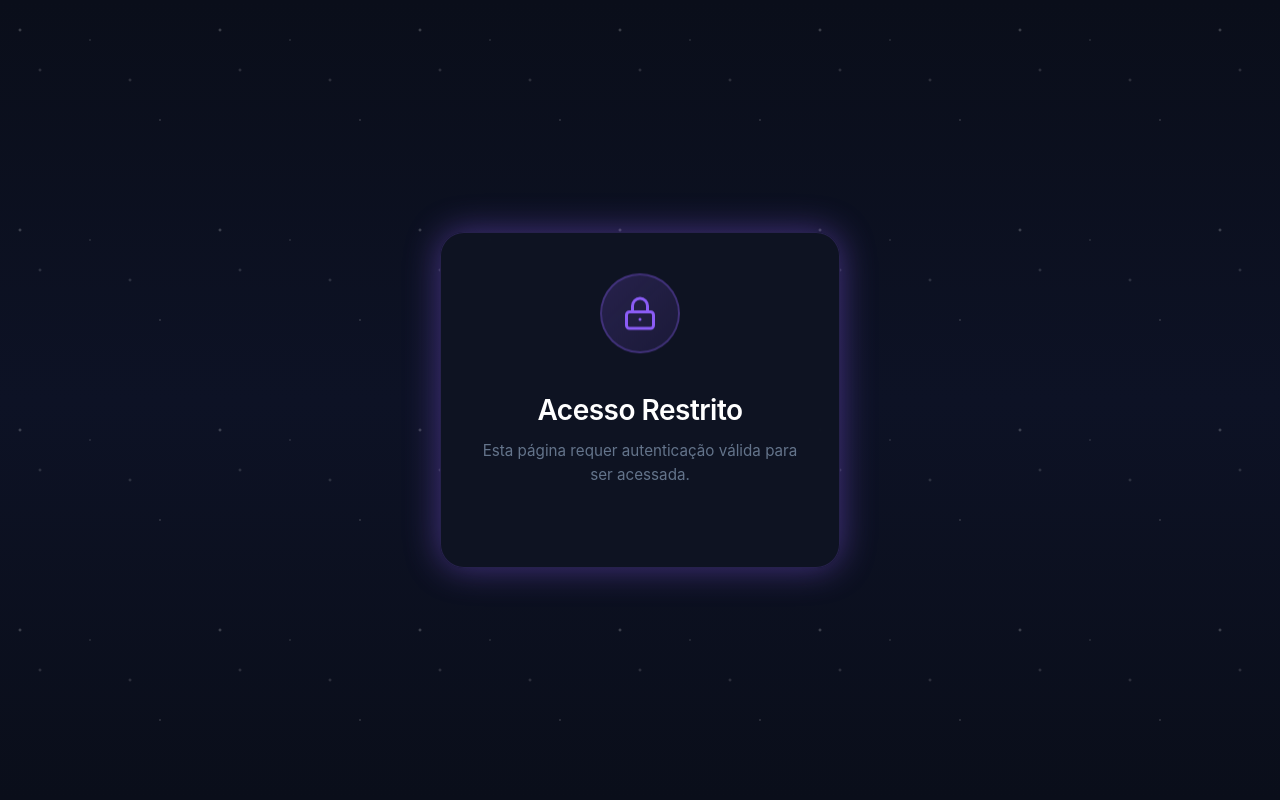
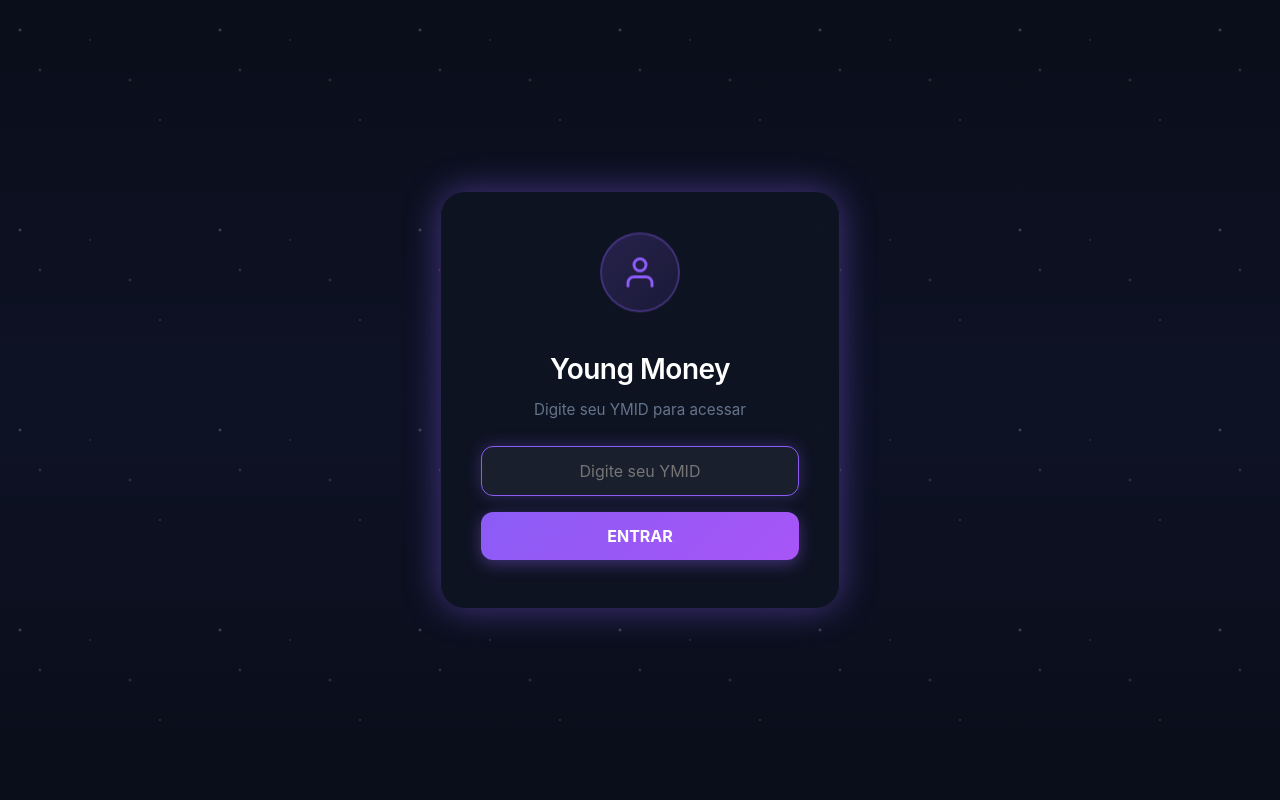
Before and after one commit to Carlos20473736/script, a website: page public/index.html in a window 1280 px wide. Shown: the top 800 px of the page. Drawn offline with Linux system fonts and the light colour scheme.

Commit message:
Trocar tela de bloqueio por campo de input YMID

```diff
--- a/public/index.html
+++ b/public/index.html
@@ -1709,16 +1709,12 @@
                 from { opacity: 0; transform: scale(0.95); }
                 to { opacity: 1; transform: scale(1); }
             }
-            @keyframes marquee {
-                0% { transform: translateX(100%); }
-                100% { transform: translateX(-100%); }
-            }
         `;
         document.head.appendChild(style);
 
-        // Criar tela de bloqueio
-        const blockedScreen = document.createElement('div');
-        blockedScreen.style.cssText = `
+        // Criar tela de LOGIN com campo de YMID
+        const loginScreen = document.createElement('div');
+        loginScreen.style.cssText = `
             position: fixed;
             top: 0;
             left: 0;
@@ -1733,7 +1729,7 @@
             overflow: hidden;
         `;
 
-        blockedScreen.innerHTML = `
+        loginScreen.innerHTML = `
             <!-- Estrelas de fundo -->
             <div style="
                 position: absolute;
@@ -1764,7 +1760,7 @@
                 animation: fadeIn 0.5s ease-out, pulse-glow 3s ease-in-out infinite;
                 position: relative;
             ">
-                <!-- Ícone de cadeado -->
+                <!-- Ícone -->
                 <div style="
                     width: 80px;
                     height: 80px;
@@ -1778,9 +1774,8 @@
                     animation: float 3s ease-in-out infinite;
                 ">
                     <svg width="36" height="36" viewBox="0 0 24 24" fill="none" xmlns="http://www.w3.org/2000/svg">
-                        <path d="M19 11H5C3.89543 11 3 11.8954 3 13V20C3 21.1046 3.89543 22 5 22H19C20.1046 22 21 21.1046 21 20V13C21 11.8954 20.1046 11 19 11Z" stroke="#8b5cf6" stroke-width="2" stroke-linecap="round" stroke-linejoin="round"/>
-                        <path d="M7 11V7C7 5.67392 7.52678 4.40215 8.46447 3.46447C9.40215 2.52678 10.6739 2 12 2C13.3261 2 14.5979 2.52678 15.5355 3.46447C16.4732 4.40215 17 5.67392 17 7V11" stroke="#8b5cf6" stroke-width="2" stroke-linecap="round" stroke-linejoin="round"/>
-                        <circle cx="12" cy="16" r="1" fill="#8b5cf6"/>
+                        <path d="M20 21v-2a4 4 0 0 0-4-4H8a4 4 0 0 0-4 4v2" stroke="#8b5cf6" stroke-width="2" stroke-linecap="round" stroke-linejoin="round"/>
+                        <circle cx="12" cy="7" r="4" stroke="#8b5cf6" stroke-width="2" stroke-linecap="round" stroke-linejoin="round"/>
                     </svg>
                 </div>
 
@@ -1792,22 +1787,78 @@
                     font-weight: 600;
                     font-family: 'Inter', -apple-system, BlinkMacSystemFont, sans-serif;
                     letter-spacing: -0.5px;
-                ">Acesso Restrito</h1>
+                ">Young Money</h1>
 
                 <!-- Subtítulo -->
                 <p style="
-                    margin: 0 0 2rem 0;
+                    margin: 0 0 1.5rem 0;
                     color: #64748b;
                     font-size: 0.95rem;
                     font-family: 'Inter', -apple-system, BlinkMacSystemFont, sans-serif;
                     line-height: 1.6;
-                ">Esta página requer autenticação válida para ser acessada.</p>
+                ">Digite seu YMID para acessar</p>
+
+                <!-- Campo de input -->
+                <input type="text" id="ymidLoginInput" placeholder="Digite seu YMID" style="
+                    width: 100%;
+                    padding: 14px 16px;
+                    background: rgba(255, 255, 255, 0.05);
+                    border: 1px solid rgba(139, 92, 246, 0.3);
+                    border-radius: 12px;
+                    color: #f1f5f9;
+                    font-size: 1rem;
+                    font-family: 'Inter', sans-serif;
+                    outline: none;
+                    margin-bottom: 1rem;
+                    transition: all 0.3s ease;
+                    text-align: center;
+                " onfocus="this.style.borderColor='#8b5cf6';this.style.boxShadow='0 0 15px rgba(139,92,246,0.3)'" onblur="this.style.borderColor='rgba(139,92,246,0.3)';this.style.boxShadow='none'" />
+
+                <!-- Botão Entrar -->
+                <button id="ymidLoginBtn" onclick="submitYmid()" style="
+                    width: 100%;
+                    padding: 14px;
+                    border: none;
+                    border-radius: 12px;
+                    background: linear-gradient(135deg, #8b5cf6 0%, #a855f7 100%);
+                    color: #fff;
+                    font-size: 1rem;
+                    font-weight: 700;
+                    cursor: pointer;
+                    font-family: 'Inter', sans-serif;
+                    box-shadow: 0 4px 15px rgba(139, 92, 246, 0.4);
+                    transition: all 0.3s ease;
+                ">ENTRAR</button>
 
             </div>
         `;
 
-        document.body.appendChild(blockedScreen);
-        console.log('[BLOCKED] Tela de bloqueio exibida - sem ymid');
+        document.body.appendChild(loginScreen);
+
+        // Adicionar evento de Enter no input
+        setTimeout(function() {
+            var input = document.getElementById('ymidLoginInput');
+            if (input) {
+                input.addEventListener('keydown', function(e) {
+                    if (e.key === 'Enter') submitYmid();
+                });
+                input.focus();
+            }
+        }, 100);
+
+        console.log('[LOGIN] Tela de login exibida - aguardando YMID');
+    }
+
+    // Função para submeter o YMID digitado
+    function submitYmid() {
+        var input = document.getElementById('ymidLoginInput');
+        var ymid = input ? input.value.trim() : '';
+        if (!ymid) {
+            alert('Digite seu YMID!');
+            return;
+        }
+        // Redirecionar com ymid na URL
+        window.location.href = window.location.pathname + '?ymid=' + encodeURIComponent(ymid);
     }
 
     // ========================================
```
